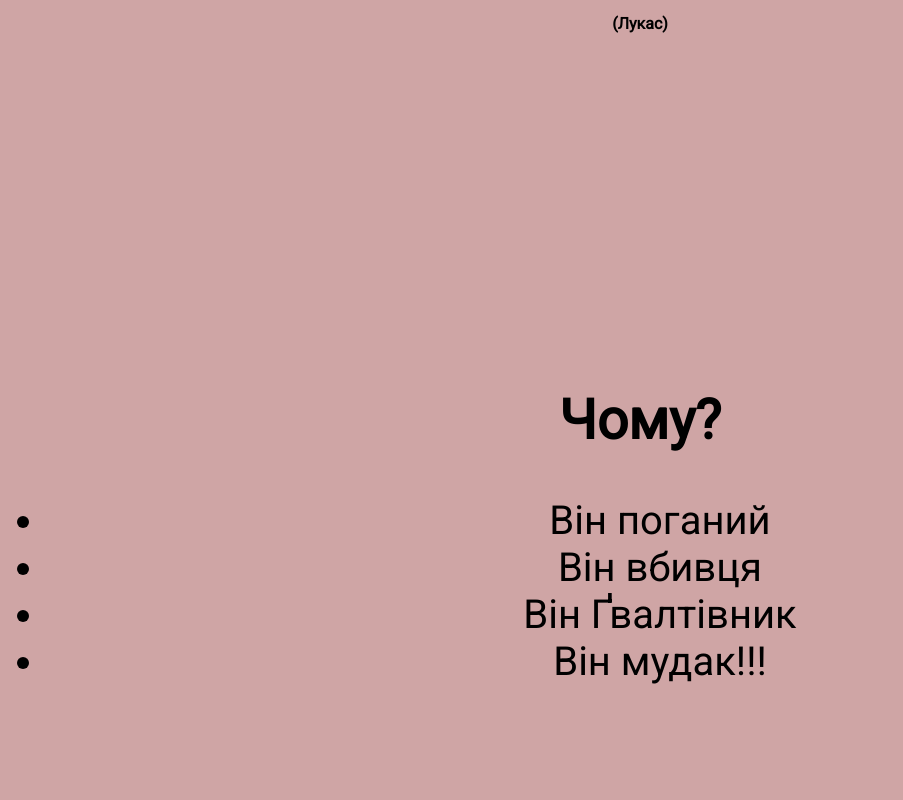
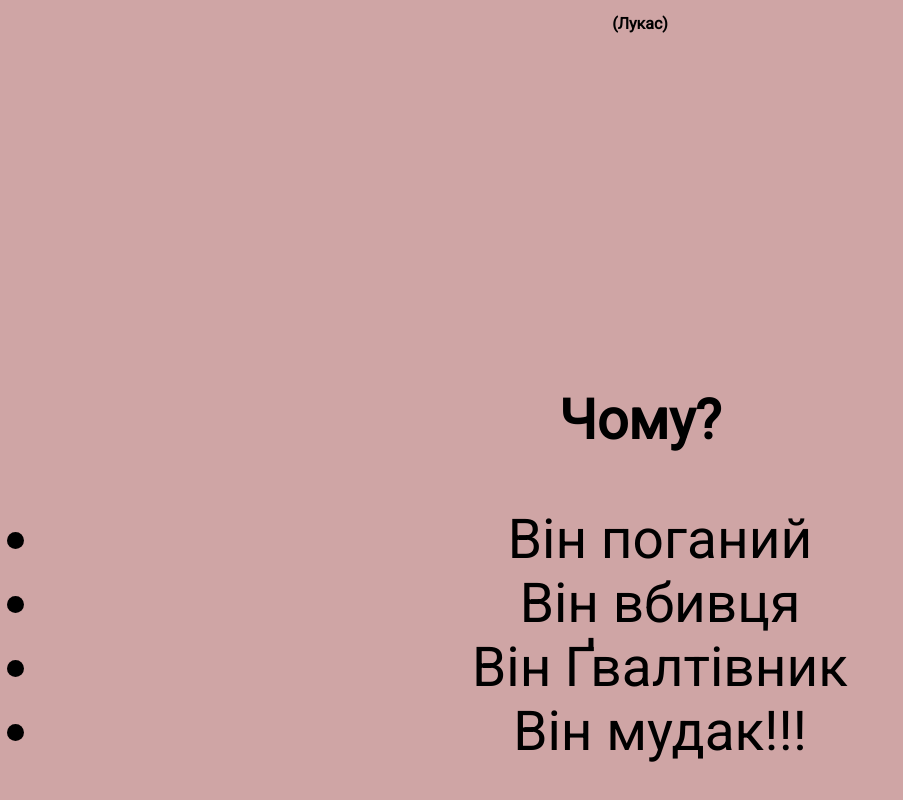
Before and after one commit to lukas-mudakk/lukas-mudak, a plain HTML site: page index.html in a window 1280 px wide. Shown: the part 884-1684 px from the top of the page, without its empty margins (0-903 px from the left). Before the commit the page ends 1609 px from the top, so only its background shows below. Drawn offline with Linux system fonts and the light colour scheme.

Commit message:
Update index.html

```diff
--- a/index.html
+++ b/index.html
@@ -30,7 +30,7 @@
     <br>
     <br>
     <h2 class="bottom-text">Чому?</h2>
-    <ul class="bottom-list-text">
+    <ul class="bottom-text">
         <li>Він поганий</li>
         <li>Він вбивця</li>
         <li>Він Ґвалтівник</li>
```
